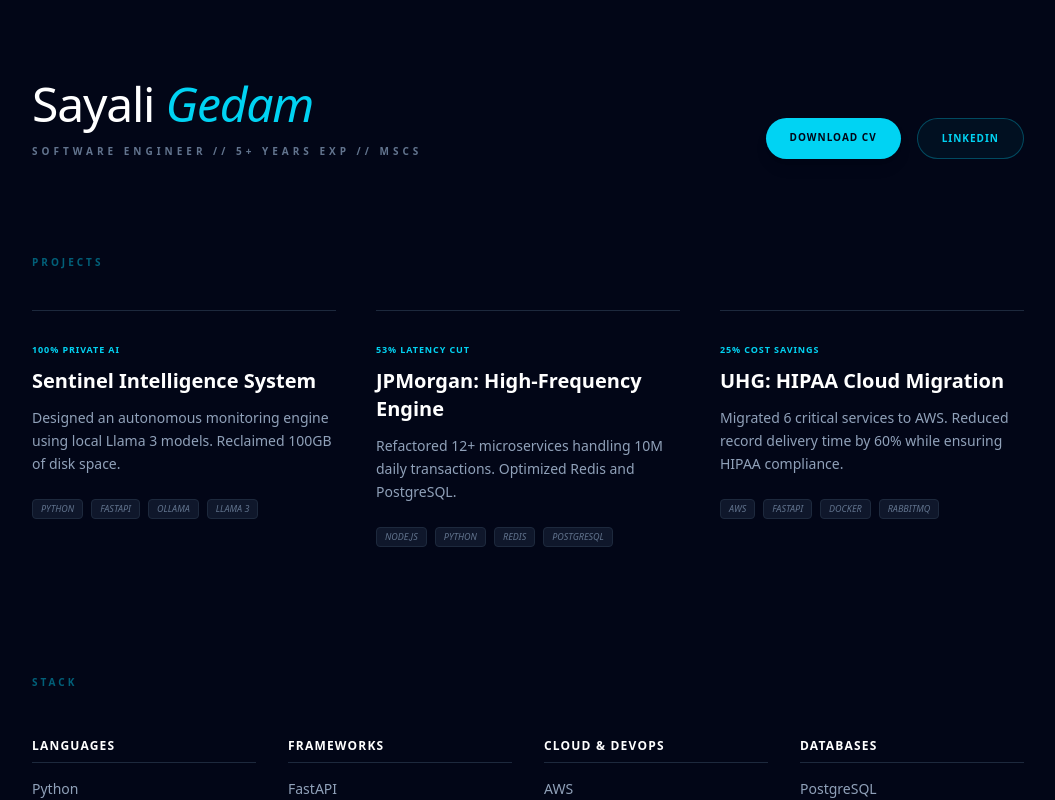
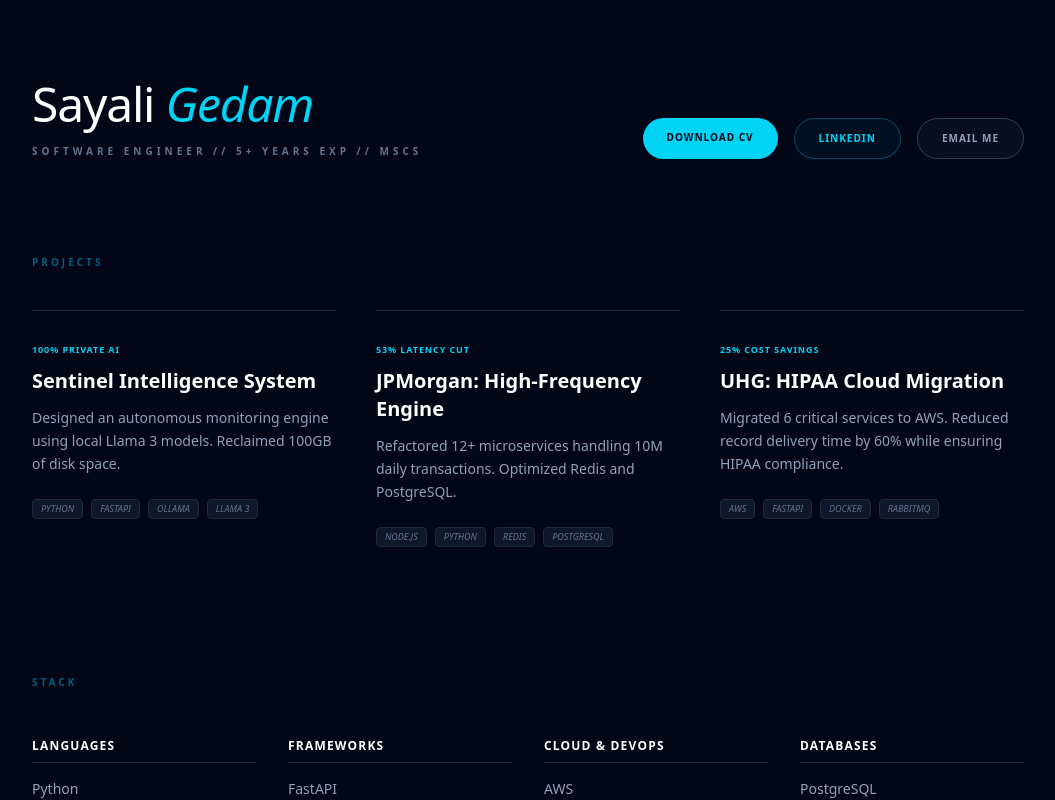
Before and after one commit to Gedam12/portfolio, a React (Vite) app in the folder portfolio/: page /portfolio/ in a window 1280 px wide. Shown: the top 800 px of the page, without its empty margins (112-1167 px from the left). Built offline with nearby package versions, Linux system fonts and the light colour scheme.

Commit message:
feat: added email inquiry button

```diff
--- a/portfolio/src/App.jsx
+++ b/portfolio/src/App.jsx
@@ -57,7 +57,9 @@ function App() {
             Software Engineer // 5+ Years Exp // MSCS
           </p>
         </div>
-        <div className="flex gap-4">
+
+        {/* BUTTON GROUP */}
+        <div className="flex flex-wrap gap-4">
           <a
             href={myResume}
             target="_blank"
@@ -74,6 +76,12 @@ function App() {
             className="border border-cyan-400/30 bg-cyan-400/5 px-6 py-3 rounded-full text-[10px] font-black uppercase tracking-widest text-cyan-400 hover:text-white transition-all"
           >
             LinkedIn
+          </a>
+          <a
+            href="mailto:sayaligedam12@gmail.com?subject=Portfolio Inquiry"
+            className="border border-slate-700 bg-slate-900/50 px-6 py-3 rounded-full text-[10px] font-black uppercase tracking-widest text-slate-400 hover:text-cyan-400 hover:border-cyan-400/30 transition-all"
+          >
+            Email Me
           </a>
         </div>
       </header>
```
